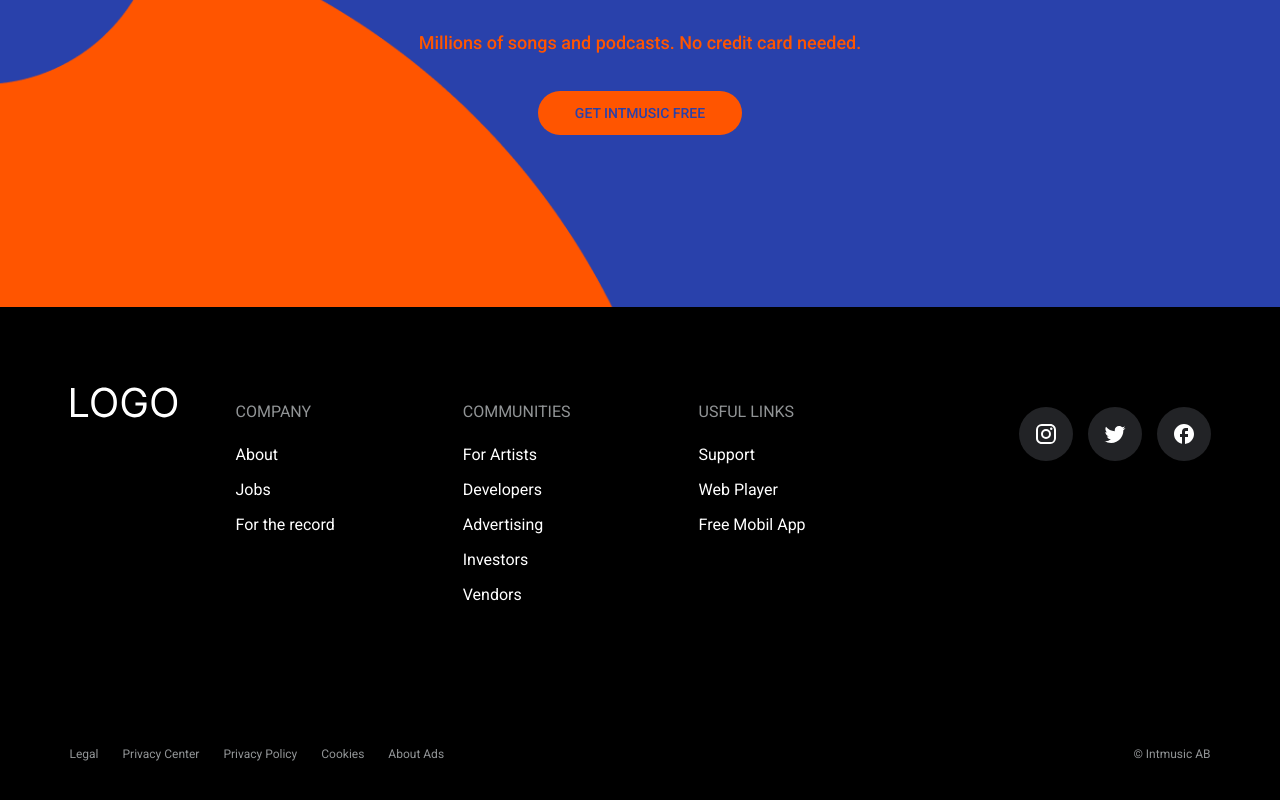
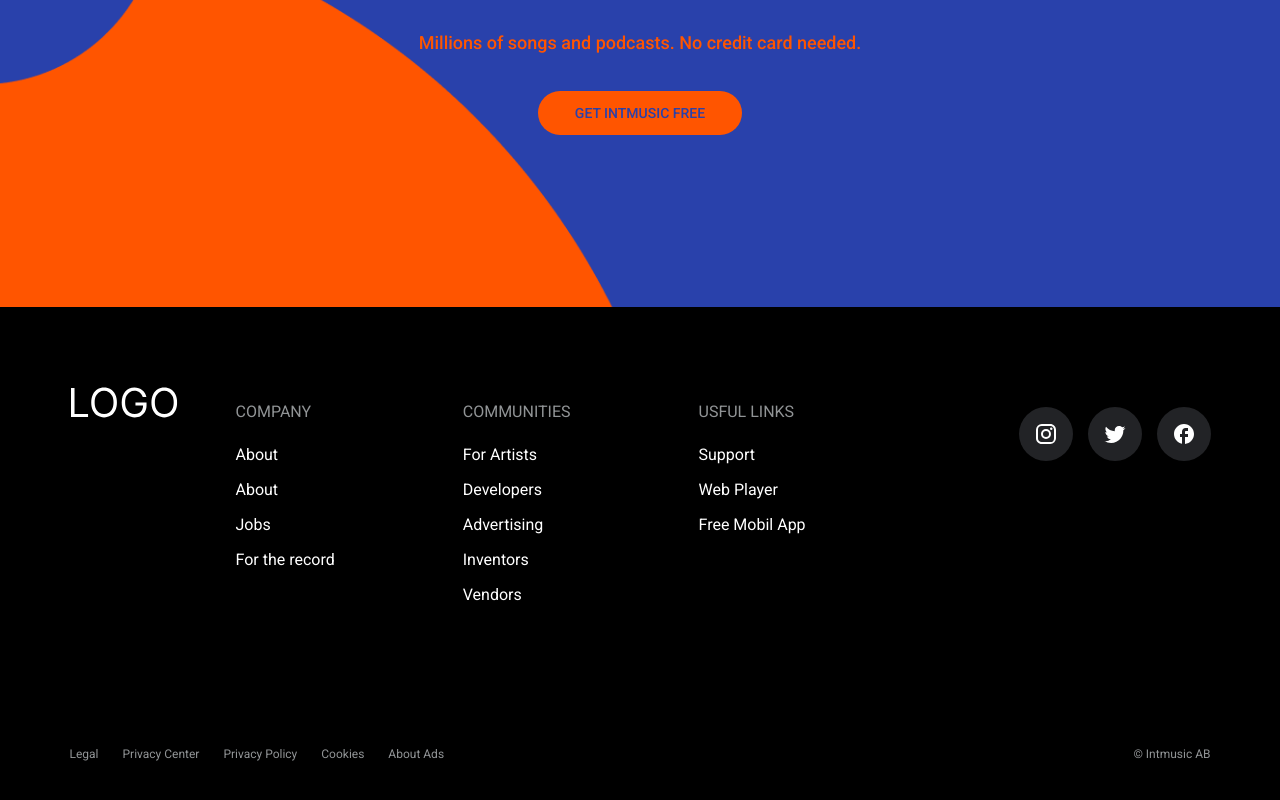
Before and after one commit to shishovdima777/intmusic, a React (Create React App) app: page / in a window 1280 px wide. Shown: the part 719-1519 px from the top of the page. Built offline with nearby package versions, Linux system fonts and the light colour scheme.

Commit message:
added link component

```diff
--- a/src/App.js
+++ b/src/App.js
@@ -6,6 +6,25 @@ import FacebookOutlinedIcon from "@mui/icons-material/FacebookOutlined";
 import { Links } from "./components";
 
 function App() {
+  const companyLinks = [
+    { value: "About", href: "/about" },
+    { value: "About", href: "/about" },
+    { value: "Jobs", href: "/jobs" },
+    { value: "For the record", href: "/fortherecord" },
+  ];
+  const communityLinks = [
+    { value: "For Artists", href: "/forartists" },
+    { value: "Developers", href: "/developers" },
+    { value: "Advertising", href: "/advertising" },
+    { value: "Inventors", href: "/inventors" },
+    { value: "Vendors", href: "/vendors" },
+  ];
+  const usfulLinks = [
+    { value: "Support", href: "/support" },
+    { value: "Web Player", href: "/webplayer" },
+    { value: "Free Mobil App", href: "/freemobilapp" },
+  ];
+
   return (
     <div className="background-img">
       <header>
@@ -54,41 +73,15 @@ function App() {
             <div className="footer-child1__elem2">
               <div>
                 <h1>COMPANY</h1>
-                <Links items={["About", "Jobs", "For the record"]} />
+                <Links items={companyLinks} />
               </div>
               <div>
                 <h1>COMMUNITIES</h1>
-                <ul>
-                  <li>
-                    <a href="#">For Artists</a>
-                  </li>
-                  <li>
-                    <a href="#">Developers</a>
-                  </li>
-                  <li>
-                    <a href="#">Advertising</a>
-                  </li>
-                  <li>
-                    <a href="#">Investors</a>
-                  </li>
-                  <li>
-                    <a href="#">Vendors</a>
-                  </li>
-                </ul>
+                <Links items={communityLinks} />
               </div>
               <div>
                 <h1>USFUL LINKS</h1>
-                <ul>
-                  <li>
-                    <a href="#">Support</a>
-                  </li>
-                  <li>
-                    <a href="#">Web Player</a>
-                  </li>
-                  <li>
-                    <a href="#">Free Mobil App</a>
-                  </li>
-                </ul>
+                <Links items={usfulLinks} />
               </div>
             </div>
           </div>
--- /dev/null
+++ b/src/components/Burger.jsx
@@ -0,0 +1,8 @@
+function Burger() {
+    return (
+<div>
+
+</div>
+    )
+}
+export default Burger;
--- a/src/components/Links.jsx
+++ b/src/components/Links.jsx
@@ -1,17 +1,11 @@
-
-function Links(items) {
-    console.log(items)
+function Links({ items }) {
   return (
     <ul>
-      <li>
-        <a href="#">About</a>
-      </li>
-      <li>
-        <a href="#">Jobs</a>
-      </li>
-      <li>
-        <a href="#">For the record</a>
-      </li>
+      {items.map((item, index) => (
+        <li key={`${item}_${index}`}>
+          <a href={item.href}>{item.value}</a>
+        </li>
+      ))}
     </ul>
   );
 }
--- a/src/components/index.js
+++ b/src/components/index.js
@@ -1,5 +1,7 @@
 import Links from './Links';
+import Burger from './Burger';
 
 export {
-    Links
+    Links,
+    Burger
 };
```
